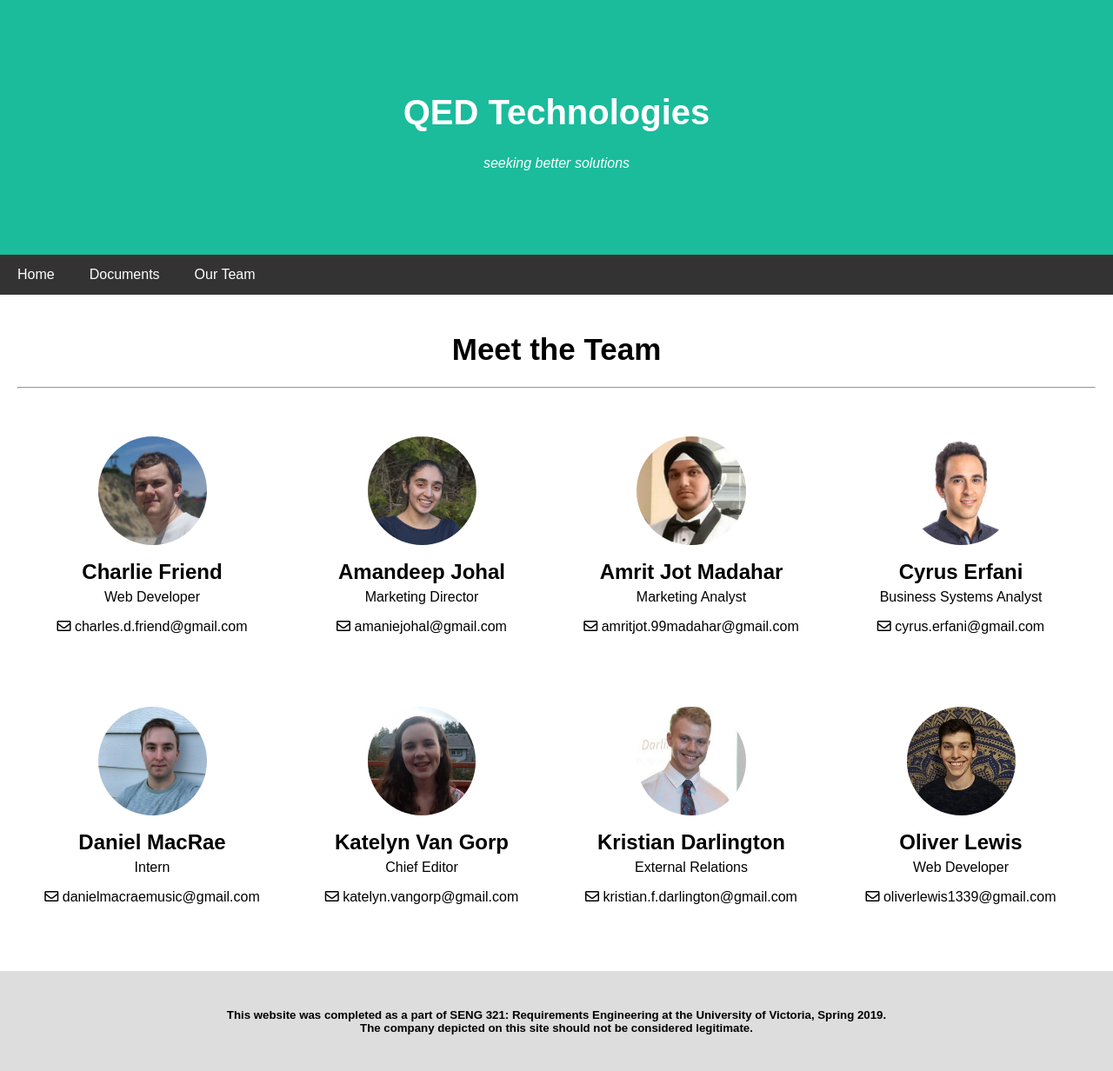
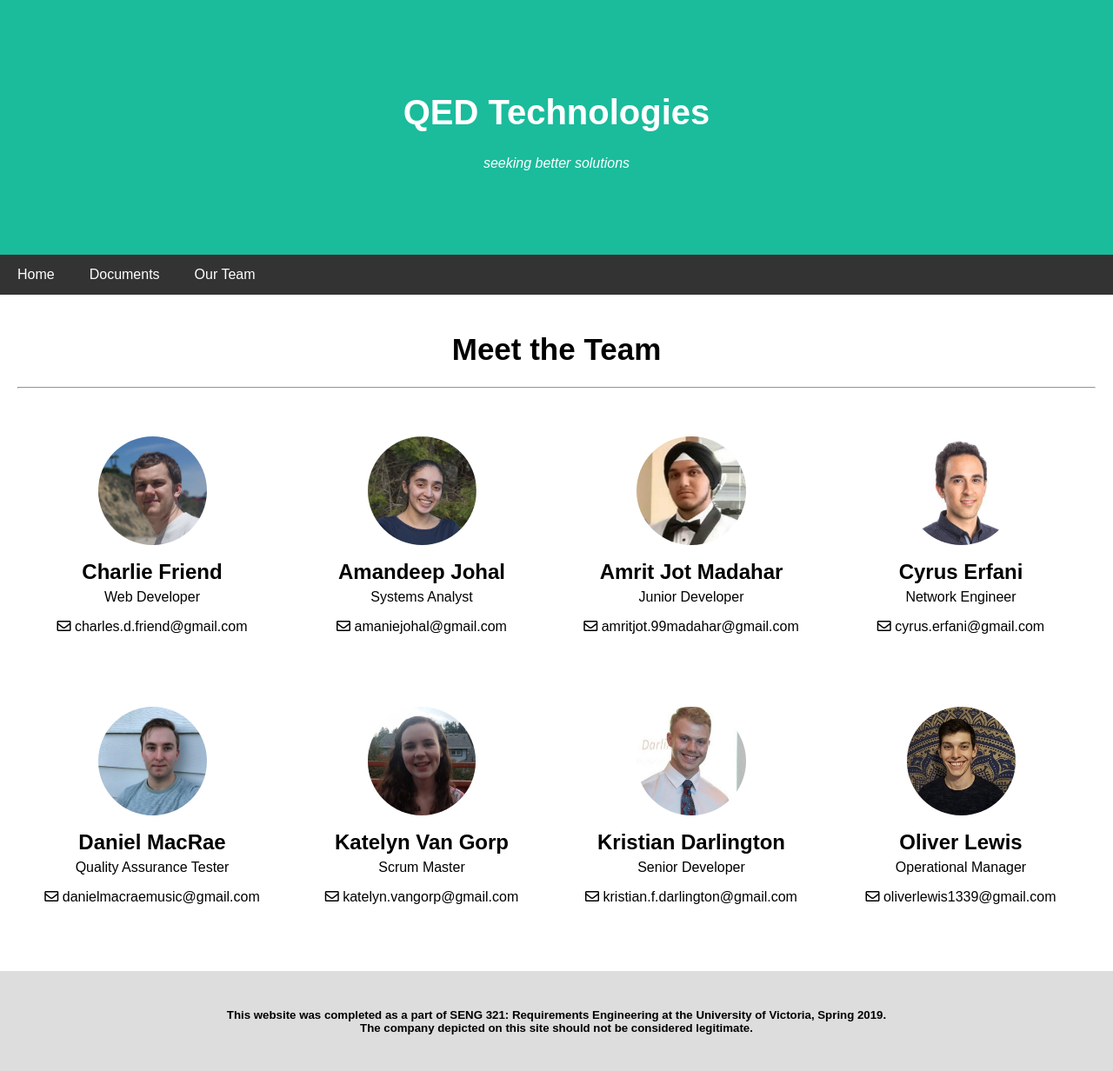
Before and after one commit to seng321group3/designer-site, a Jekyll site: the page built from team.html, in a window 1280 px wide. Shown: the whole page at 87% size. Built offline with Jekyll 4.4.1, drawn with Linux system fonts in a browser that asks for light colours; nearby versions of some CDN libraries.

Commit message:
Updated Team Roles

```diff
--- a/_data/team.yml
+++ b/_data/team.yml
@@ -7,35 +7,35 @@ members:
 
 - name: Amandeep Johal
   email: amaniejohal@gmail.com
-  role: Marketing Director
+  role: Systems Analyst
   image: assets/images/amandeep.jpg
 
 - name: Amrit Jot Madahar
   email: amritjot.99madahar@gmail.com
-  role: Marketing Analyst
+  role: Junior Developer
   image: assets/images/amrit.jpg
 
 - name: Cyrus Erfani
   email: cyrus.erfani@gmail.com
-  role: Business Systems Analyst
+  role: Network Engineer
   image: assets/images/cyrus.jpg
 
 - name: Daniel MacRae
   email: danielmacraemusic@gmail.com
-  role: Intern
+  role: Quality Assurance Tester
   image: assets/images/daniel.jpg
 
 - name: Katelyn Van Gorp
   email: katelyn.vangorp@gmail.com
-  role: Chief Editor
+  role: Scrum Master
   image: assets/images/katelyn.jpg
 
 - name: Kristian Darlington
   email: kristian.f.darlington@gmail.com
-  role: External Relations
+  role: Senior Developer
   image: assets/images/kristian.jpg
 
 - name: Oliver Lewis
   email: oliverlewis1339@gmail.com
-  role: Web Developer
+  role: Operational Manager
   image: assets/images/oliver.jpg
```
